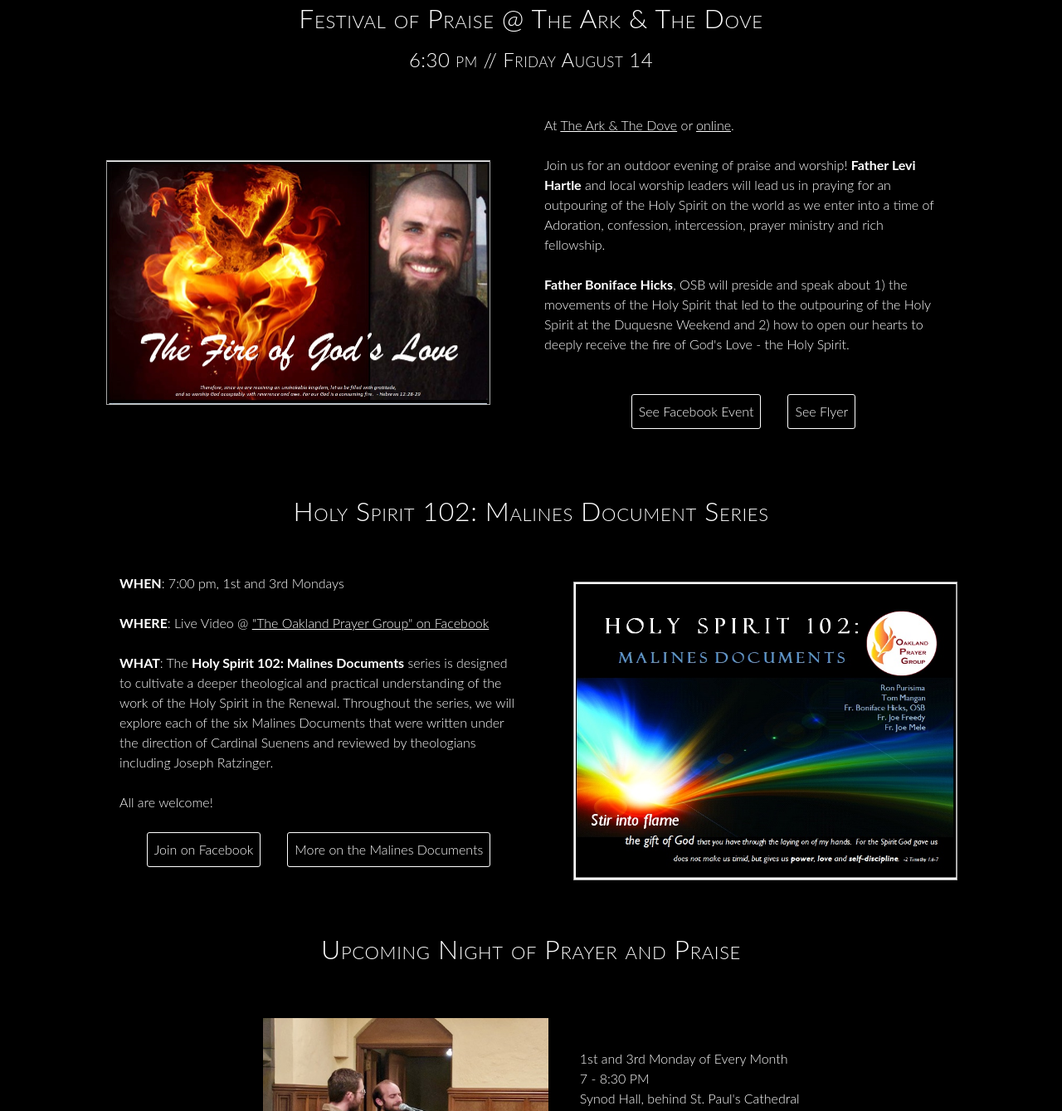
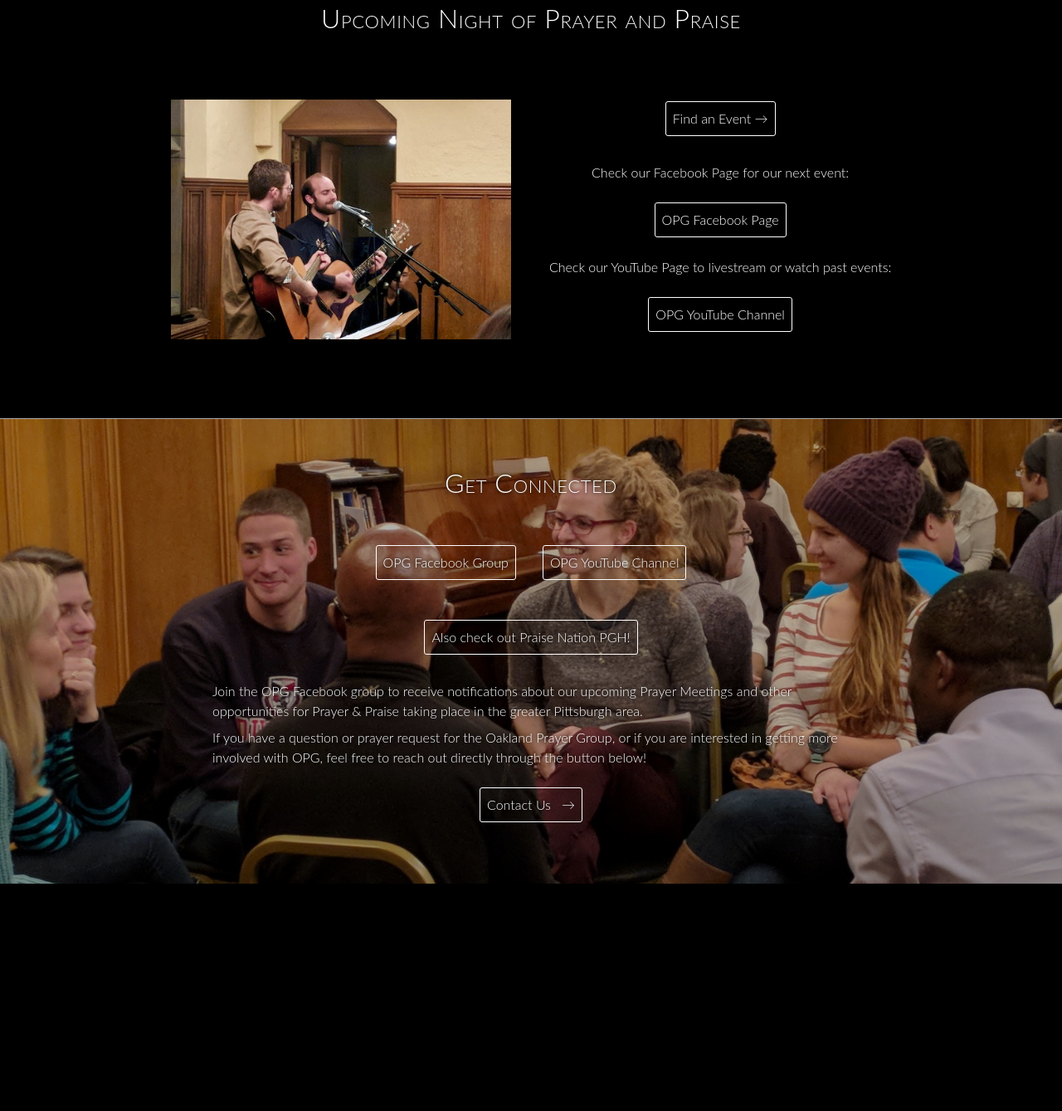
Before and after one commit to elpintar/opg, a plain HTML site: page index.html in a window 1280 px wide. Shown: the part 737-2076 px from the top of the page at 83% size. After the commit the page ends 1802 px from the top, so only its background shows below. Drawn offline with Linux system fonts and the light colour scheme.

Commit message:
all changes Jul 2020 -> Feb 2025

```diff
--- a/index.html
+++ b/index.html
@@ -61,45 +61,6 @@
 		</div>
 	</div>
 
-	<h2>Festival of Praise @ The Ark & The Dove</h2>
-	<h3>6:30 pm // Friday August 14</h3>
-	<br>
-
-	<div class="row-container section-margins upcoming-promo-section">
-		<a href="./img/OPG_FOP_FrBonifaceFire.jpg" target="_blank" style="max-width: 60%; margin-right: 5%; min-width:45%;"><img src="./img/OPG_FOP_FrBonifaceFire.jpg" style="border: #aaa 1px solid; max-width: 100%;"/></a>
-		<div class="col-container">
-			<p>
-				At <a href="https://goo.gl/maps/LWd8nT8Sn5UjCAoz7" target="_blank">The Ark & The Dove</a>
-				or <a href="http://thearkandthedoveworldwide.org/" target="_blank">online</a>.<br><br>
-				Join us for an outdoor evening of praise and worship! <b>Father Levi Hartle</b> and local worship leaders will lead us in praying for an outpouring of the Holy Spirit on the world as we enter into a time of Adoration, confession, intercession, prayer ministry and rich fellowship.<br><br>
-				<b>Father Boniface Hicks</b>, OSB will preside and speak about 1) the movements of the Holy Spirit that led to the outpouring of the Holy Spirit at the Duquesne Weekend and 2) how to open our hearts to deeply receive the fire of God's Love - the Holy Spirit. <br><br>
-			</p>
-		  <div class="row-container button-container">
-				<a class="button" href="https://www.facebook.com/events/404027500514391/" target="_blank">See Facebook Event</a>
-				<a class="button" href="./img/OPG_Flyer_2020.08.14_FOP_@_A+D.pdf" target="_blank">See Flyer</a>
-		  </div>
-		</div>
-	</div>
-
-	<h2>Holy Spirit 102: Malines Document Series</h2>
-	<br>
-
-	<div class="row-container section-margins upcoming-promo-section">
-		<div class="col-container">
-			<p>
-				<b>WHEN</b>: 7:00 pm, 1st and 3rd Mondays<br><br>
-				<b>WHERE</b>: Live Video @ <a href="https://www.facebook.com/groups/951396078235491" target="_blank">"The Oakland Prayer Group" on Facebook</a><br><br>
-				<b>WHAT</b>: The <b>Holy Spirit 102: Malines Documents</b> series is designed to cultivate a deeper theological and practical understanding of the work of the Holy Spirit in the Renewal. Throughout the series, we will explore each of the six Malines Documents that were written under the direction of Cardinal Suenens and reviewed by theologians including Joseph Ratzinger.<br><br>
-				All are welcome!
-			</p>
-		  <div class="row-container button-container">
-				<a class="button" href="https://www.facebook.com/groups/951396078235491" target="_blank">Join on Facebook</a>
-				<a class="button" href="./resources.html">More on the Malines Documents</a>
-		  </div>
-		</div>
-			<a href="./img/opg_malines.jpg" target="_blank" style="max-width: 60%; margin-left: 5%; min-width:45%;"><img src="./img/opg_malines.jpg" style="border: #aaa 1px solid; max-width: 100%;"/></a>
-	</div>
-
 	<div class="row-container section-margins">
 		<h2>Upcoming Night of Prayer and Praise</h2>
 	</div>
@@ -108,12 +69,19 @@
 			<div class="row-container">
 				<img class="upcoming-promo-img" src="./img/worship_fr_levi.jpg"/>
 				<div class="col-container">
-					<p>1st and 3rd Monday of Every Month<br>
-					7 - 8:30 PM<br>
-				  Synod Hall, behind St. Paul's Cathedral</p>
-				  <div class="row-container button-container">
+					<div class="row-container button-container">
 						<a class="button" href="./find-an-event.html">Find an Event &#8594</a>
 				  </div>
+					<p>Check our Facebook Page for our next event:<br>
+						<div class="row-container button-container" style="margin:0">
+							<a class="button" href="https://www.facebook.com/groups/951396078235491/" target="_blank">OPG Facebook Page</a>
+						</div>
+					</p>
+					<p>Check our YouTube Page to livestream or watch past events:<br>
+						<div class="row-container button-container" style="margin:0">
+							<a class="button" href="https://www.youtube.com/@TheOaklandPrayerGroupOPG/" target="_blank">OPG YouTube Channel</a>
+						</div>
+					</p>
 				</div>
 			</div>
 		</div>
@@ -122,19 +90,25 @@
   <div class="row-container get-connected-section">
 		<div class="col-container">
 			<h2>Get Connected</h2>
+			<br>
 
-			<div class="row-container section-margins button-container">
+			<div class="row-container button-container">
 				<a class="button" href="https://www.facebook.com/groups/951396078235491/" target="_blank">OPG Facebook Group</a>
-				<a class="button" href="http://eepurl.com/bJ_OEP" target="_blank">Subscribe For Email Updates</a>
-				<a class="button" href="https://us11.campaign-archive.com/home/?u=6e39eb027e6b050494f28d221&id=e51d55089d" target="_blank">See Past Email Updates</a>
+				<a class="button" href="https://www.youtube.com/@TheOaklandPrayerGroupOPG/" target="_blank">OPG YouTube Channel</a>
+			</div>
+
+			<div class="row-container button-container">
+				<a class="button" href="https://www.facebook.com/PraiseNationPittsburgh" target="_blank">Also check out Praise Nation PGH!</a>
 			</div>
 
 			<div class="row-container">
-				<p>Join the OPG Facebook group or our email updates to receive notifications about our upcoming Prayer Meetings and other opportunities for Prayer & Praise taking place in the greater Pittsburgh area.</p>
+				<p>Join the OPG Facebook group to receive notifications about our upcoming Prayer Meetings and other opportunities for Prayer & Praise
+					taking place in the greater Pittsburgh area.</p>
 			</div>
 
 			<div class="row-container">
-				<p>If you have a question or prayer request for the Oakland Prayer Group, or if you are interested in getting more involved with OPG, feel free to reach out directly through our website!</p>
+				<p>If you have a question or prayer request for the Oakland Prayer Group, or if you are interested in getting more involved with OPG,
+					feel free to reach out directly through the button below!</p>
 			</div>
 
 			<div class="row-container">
```
Also changed, not shown: find-an-event.html (+15 -13 lines).
